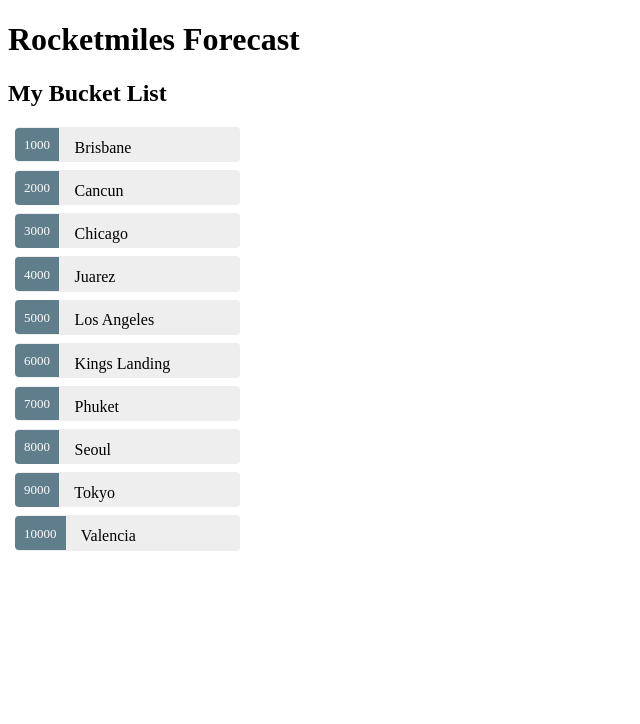
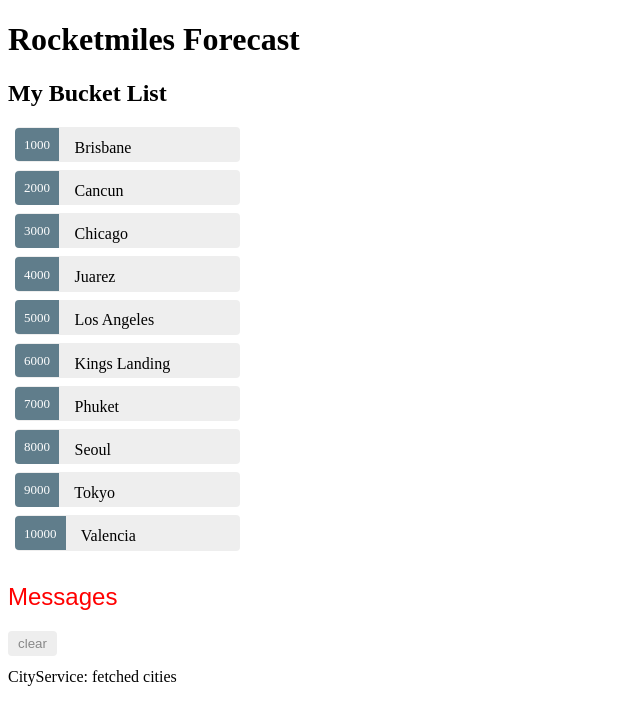
Before and after one commit to CrystalCo/WeatherApp, an Angular app: page / in a window 1280 px wide. Shown: the top 724 px of the page, without its empty margins (0-640 px from the left). Built offline with nearby package versions, Linux system fonts and the light colour scheme.

Commit message:
Created Messages component, service, css, and Binded them.

```diff
--- a/src/app/app.component.html
+++ b/src/app/app.component.html
@@ -1,2 +1,3 @@
 <h1>{{title}}</h1>
 <app-forecasts></app-forecasts>
+<app-messages></app-messages>
--- a/src/app/app.module.ts
+++ b/src/app/app.module.ts
@@ -5,12 +5,14 @@
 import { AppComponent } from './app.component';
 import { ForecastsComponent } from './forecasts/forecasts.component';
 import { CityDetailComponent } from './city-detail/city-detail.component';
+import { MessagesComponent } from './messages/messages.component';
 
 @NgModule({
   declarations: [
     AppComponent,
     ForecastsComponent,
-    CityDetailComponent
+    CityDetailComponent,
+    MessagesComponent
   ],
   imports: [
     BrowserModule,
--- a/src/app/city.service.ts
+++ b/src/app/city.service.ts
@@ -3,14 +3,17 @@
 
 import { City } from './city';
 import { CITIES } from './mock-cities';
+import { MessageService } from './message.service';
 
 @Injectable({
   providedIn: 'root'
 })
 export class CityService {
   getCities(): Observable<City[]> {
+    // TODO: send the message _after_ fetching the cities
+  this.messageService.add('CityService: fetched cities');
     return of(CITIES);
   }
 
-  constructor() { }
+  constructor(private messageService: MessageService) { }
 }
--- /dev/null
+++ b/src/app/message.service.ts
@@ -0,0 +1,16 @@
+import { Injectable } from '@angular/core';
+
+@Injectable({
+  providedIn: 'root',
+})
+export class MessageService {
+  messages: string[] = [];
+
+  add(message: string) {
+    this.messages.push(message);
+  }
+
+  clear() {
+    this.messages = [];
+  }
+}
--- /dev/null
+++ b/src/app/messages/messages.component.css
@@ -0,0 +1,35 @@
+/* MessagesComponent's private CSS styles */
+h2 {
+    color: red;
+    font-family: Arial, Helvetica, sans-serif;
+    font-weight: lighter;
+  }
+  body {
+    margin: 2em;
+  }
+  body, input[text], button {
+    color: crimson;
+    font-family: Cambria, Georgia;
+  }
+
+  button.clear {
+    font-family: Arial;
+    background-color: #eee;
+    border: none;
+    padding: 5px 10px;
+    border-radius: 4px;
+    cursor: pointer;
+    cursor: hand;
+  }
+  button:hover {
+    background-color: #cfd8dc;
+  }
+  button:disabled {
+    background-color: #eee;
+    color: #aaa;
+    cursor: auto;
+  }
+  button.clear {
+    color: #888;
+    margin-bottom: 12px;
+  }
--- /dev/null
+++ b/src/app/messages/messages.component.html
@@ -0,0 +1,8 @@
+<div *ngIf="messageService.messages.length">
+
+    <h2>Messages</h2>
+    <button class="clear"
+            (click)="messageService.clear()">clear</button>
+    <div *ngFor='let message of messageService.messages'> {{message}} </div>
+
+  </div>
--- /dev/null
+++ b/src/app/messages/messages.component.ts
@@ -0,0 +1,16 @@
+import { Component, OnInit } from '@angular/core';
+import { MessageService } from '../message.service';
+
+@Component({
+  selector: 'app-messages',
+  templateUrl: './messages.component.html',
+  styleUrls: ['./messages.component.css']
+})
+export class MessagesComponent implements OnInit {
+
+  constructor(public messageService: MessageService) {}
+
+  ngOnInit() {
+  }
+
+}
```
Also changed, not shown: 2 other files (tests, documents, lock files or other folders).
